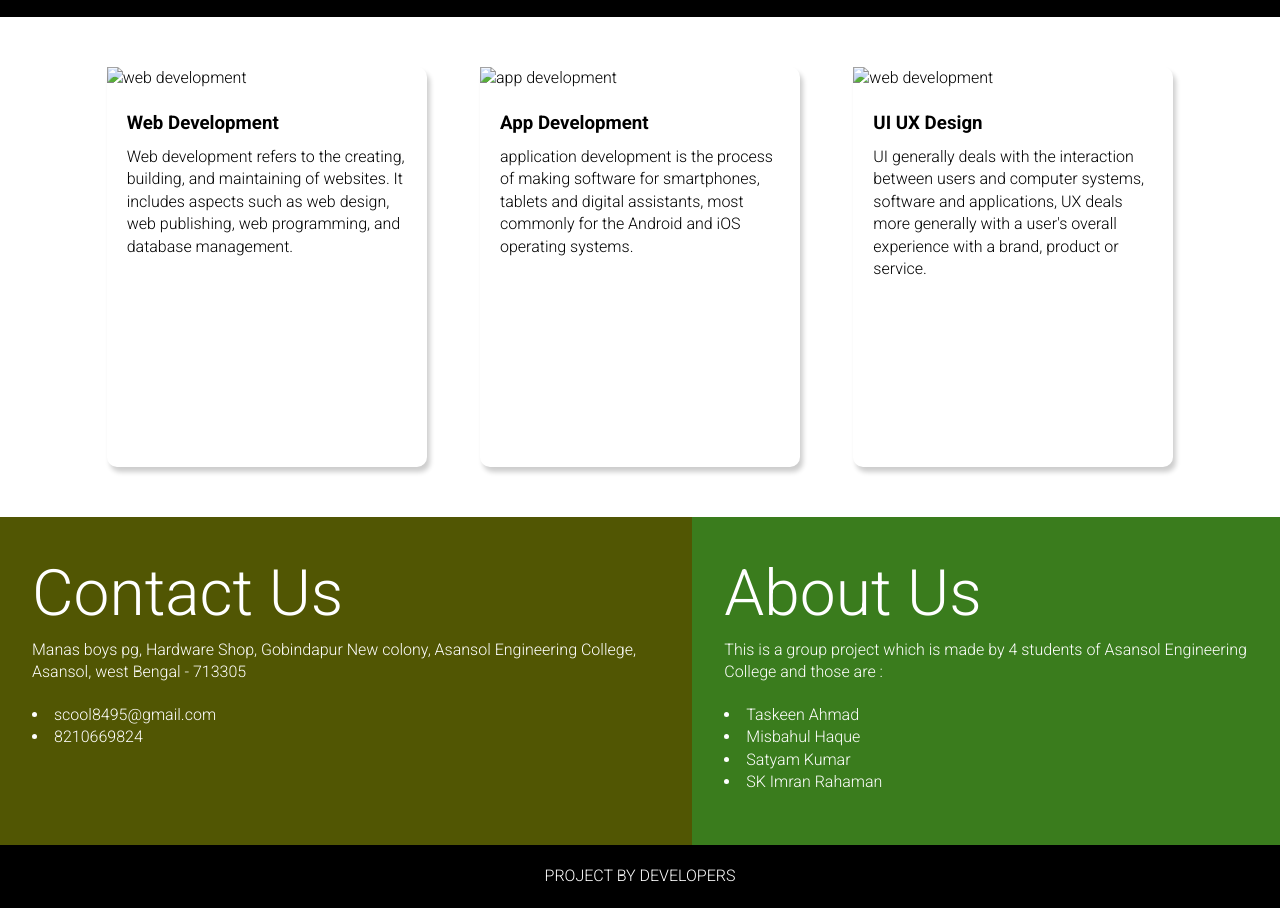
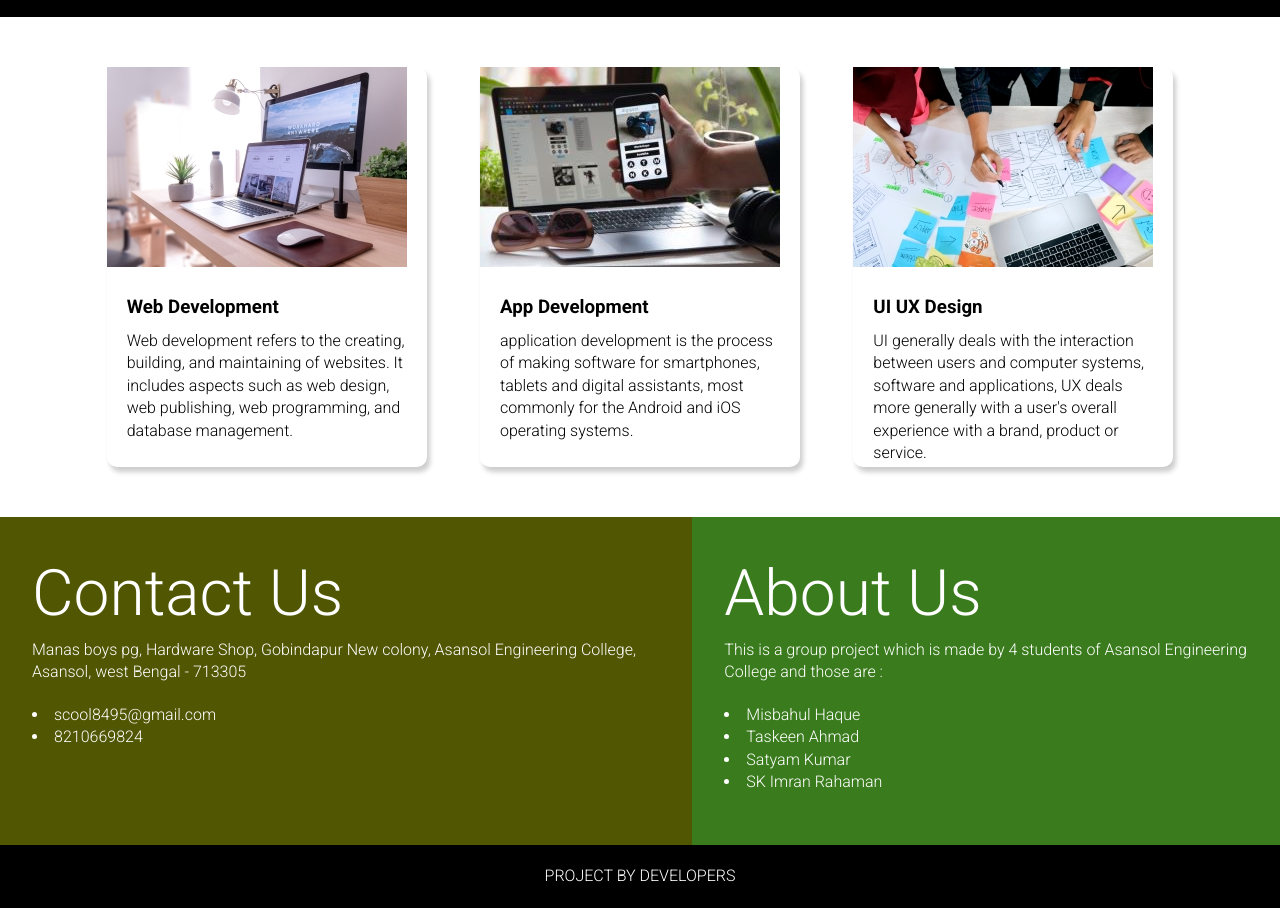
Before and after one commit to Misbahul-8-1-17-21-5/Landing-Page, a plain HTML site: page index.html in a window 1280 px wide. Shown: the part 1077-1985 px from the top of the page. Drawn offline with Linux system fonts and the light colour scheme; files that its build step writes are made by us from their sources; files whose address does not match are found by name.

Commit message:
Update index.html

```diff
--- a/index.html
+++ b/index.html
@@ -5,7 +5,7 @@
     <meta http-equiv="X-UA-Compatible" content="IE=edge" />
     <meta name="viewport" content="width=device-width, initial-scale=1.0" />
     <title>Developer | Landing Page</title>
-    <link rel="stylesheet" href="style.css" />
+    <link rel="stylesheet" href="Landing Page/style.css" />
   </head>
   <body>
     <section class="hero_section">
@@ -21,7 +21,7 @@
       <div class="grid_item">
         <div class="card">
           <div class="image_container">
-            <img src="images/mobile.png" alt="web development" />
+            <img src="Landing Page/images/mobile.png" alt="web development" />
           </div>
           <div class="card_content">
             <h3>Web Development</h3>
@@ -35,7 +35,7 @@
       <div class="grid_item">
         <div class="card">
           <div class="image_container">
-            <img src="images/web.png" alt="app development" />
+            <img src="Landing Page/images/web.png" alt="app development" />
           </div>
           <div class="card_content">
             <h3>App Development</h3>
@@ -49,7 +49,7 @@
       <div class="grid_item">
         <div class="card">
           <div class="image_container">
-            <img src="images/uiux.png" alt="web development" />
+            <img src="Landing Page/images/uiux.png" alt="web development" />
           </div>
           <div class="card_content">
             <h3>UI UX Design</h3>
@@ -84,10 +84,10 @@
         </p>
         <p>
           <li>
-            Taskeen Ahmad
+            Misbahul Haque
           </li>
           <li>
-            Misbahul Haque
+            Taskeen Ahmad
           </li>
           <li>
             Satyam Kumar
```
